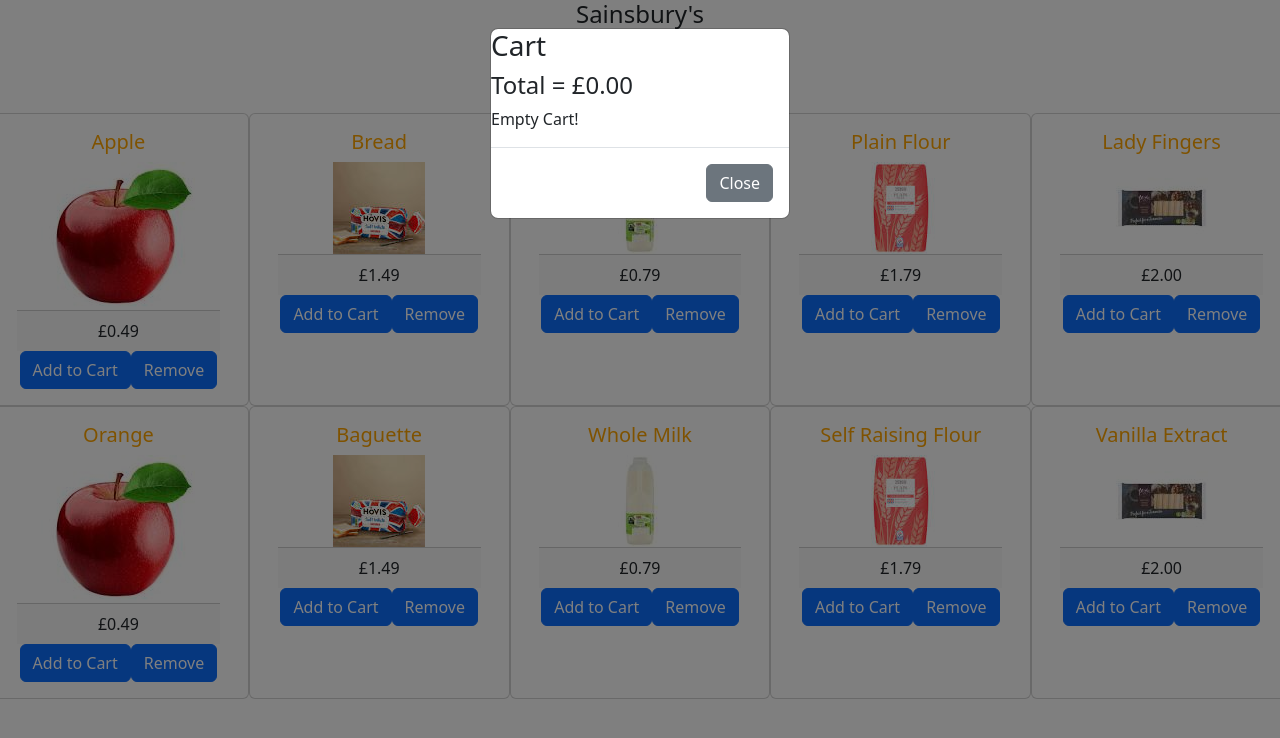
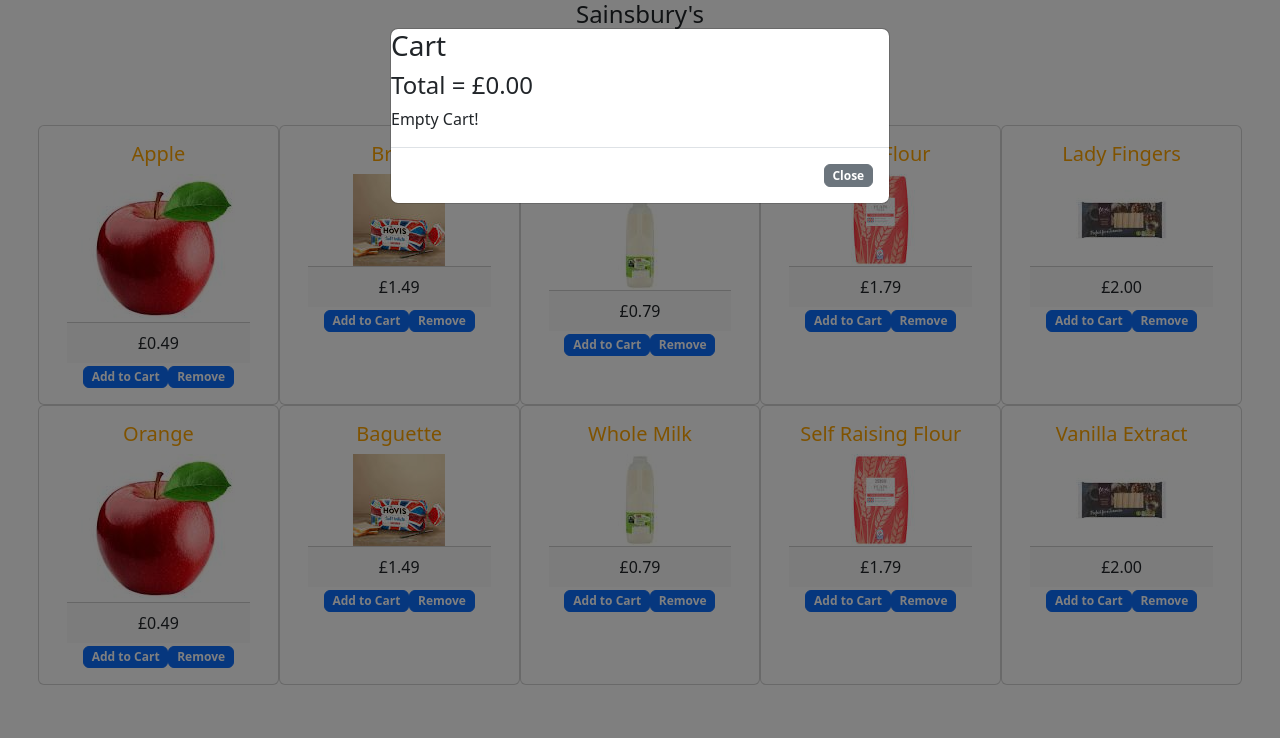
Before and after one commit to aisha-png/sainsburys_prep, a React (Create React App) app: page / in a window 1280 px wide. Both pictures are taken after a click on the button "Cart". Shown: the top 738 px of the page. Built offline with nearby package versions, Linux system fonts and the light colour scheme.

Commit message:
added styling to cards and changed button styling

```diff
--- a/src/components/cart/Cart.css
+++ b/src/components/cart/Cart.css
@@ -0,0 +1,3 @@
+/* .card-body {
+    margin: 0px 40px 0px 40px;
+} */
--- a/src/components/cart/Cart.jsx
+++ b/src/components/cart/Cart.jsx
@@ -1,5 +1,7 @@
-import React from 'react'
-import { Button, Card, Image, Row, Modal } from 'react-bootstrap'
+import React from 'react';
+import '../../App.css';
+import { Button, Card, Row, Modal } from 'react-bootstrap';
+import './Cart.css';
 
 const Cart = (props) => {
 
@@ -13,13 +15,14 @@
       {props.cartItems.map((item, index) => (
         <>
             <Modal.Body>
-              <Card>
+              <Card className='card-body'>
                 <Card.Title>{item.name}</Card.Title>
-                <img variant="top" src={`${item.image}`} alt={`${item.name}`} style={{ width: 'auto', height: "250px" }} />
-                <Card.Text>£{item.price.toFixed(2)} ({item.quantity}) </Card.Text>
-                <Button variant="primary" onClick={() => {props.addToCart(item.id)}}>Add to Cart</Button>
-                <Button onClick={() => {props.removeFromCart(item.id)}}>Remove Item</Button>
-                <Button onClick={() => {props.deleteFromCart(item.id)}}>Delete</Button>
+                <img variant="top" src={`${item.image}`} alt={`${item.name}`} style={{ width: 'auto', height: "auto" }} />
+
+                <Card.Footer>£{item.price.toFixed(2)} ({item.quantity})</Card.Footer>
+                <Button className="badge" variant="primary" onClick={() => {props.addToCart(item.id)}}>Add to Cart</Button>
+                <Button className="badge" onClick={() => {props.removeFromCart(item.id)}}>Remove Item</Button>
+                <Button className="badge" onClick={() => {props.deleteFromCart(item.id)}}>Delete</Button>
               </Card>
             </Modal.Body>
         </>
@@ -28,7 +31,7 @@
     <p>{props.cartItems.length === 0 ? 'Empty Cart!' : <span className="badge">{totalPrice.toFixed(2)}</span>}</p>
 
     <Modal.Footer>
-      <Button variant="secondary" onClick={props.handleClose}>
+      <Button className="badge" variant="secondary" onClick={props.handleClose}>
         Close
       </Button>
     </Modal.Footer>
--- a/src/components/products/Product.jsx
+++ b/src/components/products/Product.jsx
@@ -15,8 +15,8 @@
                     <Card.Title className='product_name'>{product.name}</Card.Title>
                     <img variant="top"  src={`${product.image}`} alt={`${product.name}`} style={{ width: 'auto', height: "auto" }}/>
                     <Card.Footer>£{product.price.toFixed(2)}</Card.Footer>
-                    <Button variant="primary" onClick={() => {props.addToCart(product.id)}}>Add to Cart</Button>
-                    <Button variant="primary" onClick={() => {props.removeFromCart(product.id)}}>Remove</Button>
+                    <Button variant="primary" className="badge" onClick={() => {props.addToCart(product.id)}}>Add to Cart</Button>
+                    <Button variant="primary" className="badge" onClick={() => {props.removeFromCart(product.id)}}>Remove</Button>
                   </Card.Body>
                 </div>
               </Card>
--- /dev/null
+++ b/src/pages/Home.css
@@ -0,0 +1,3 @@
+.home-body {
+    margin: 20px 50px 20px 50px;
+}
--- a/src/pages/Home.jsx
+++ b/src/pages/Home.jsx
@@ -3,6 +3,7 @@
 import Product from '../components/products/Product'
 import Cart from '../components/cart/Cart';
 import { Button, Dropdown, Modal } from 'react-bootstrap';
+import './Home.css'
 
 const Home = () => {
     const [cartItems, setCartItems] = useState([]);
@@ -51,7 +52,7 @@
 
 
   return (
-    <>
+    <div className='home-body'>
         <Dropdown onSelect={handleCategoryChange}>
             <Dropdown.Toggle variant="success">
                 Select Categories
@@ -69,14 +70,14 @@
             Cart
             {totalItems > 0 && <span className="badge">{totalItems}</span>}
         </Button>
-        <Modal show={show} onHide={handleClose} size="sm">
+        <Modal show={show} onHide={handleClose} >
             <Cart handleClose={handleClose} handleShow={handleShow} cartItems={cartItems} removeFromCart={removeFromCart} addToCart={addToCart} deleteFromCart={deleteFromCart}/>
         </Modal>
 
         <Product filteredProducts={filteredProducts} products={products} addToCart={addToCart} removeFromCart={removeFromCart} />
 
 
-    </>
+    </div>
   )
 }
 
```
Also changed, not shown: src/assets/bread_img.webp (added).
